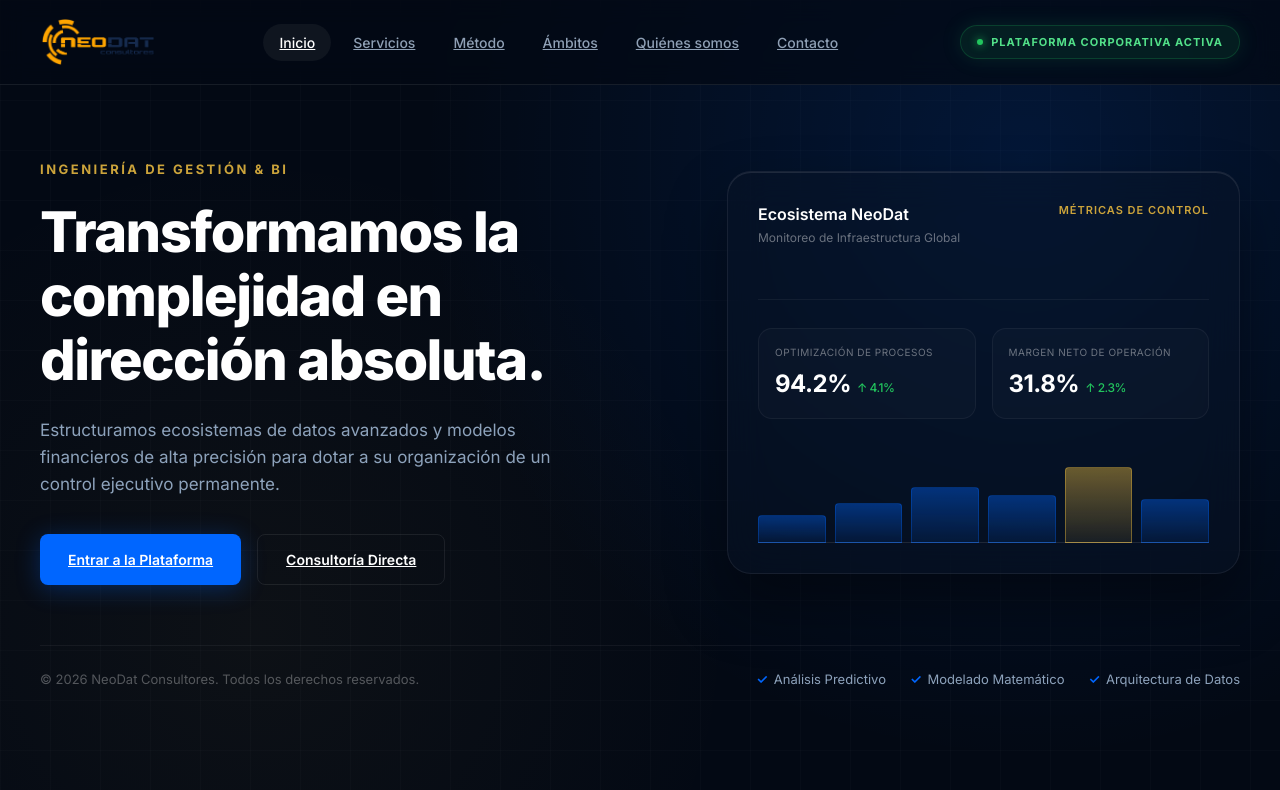
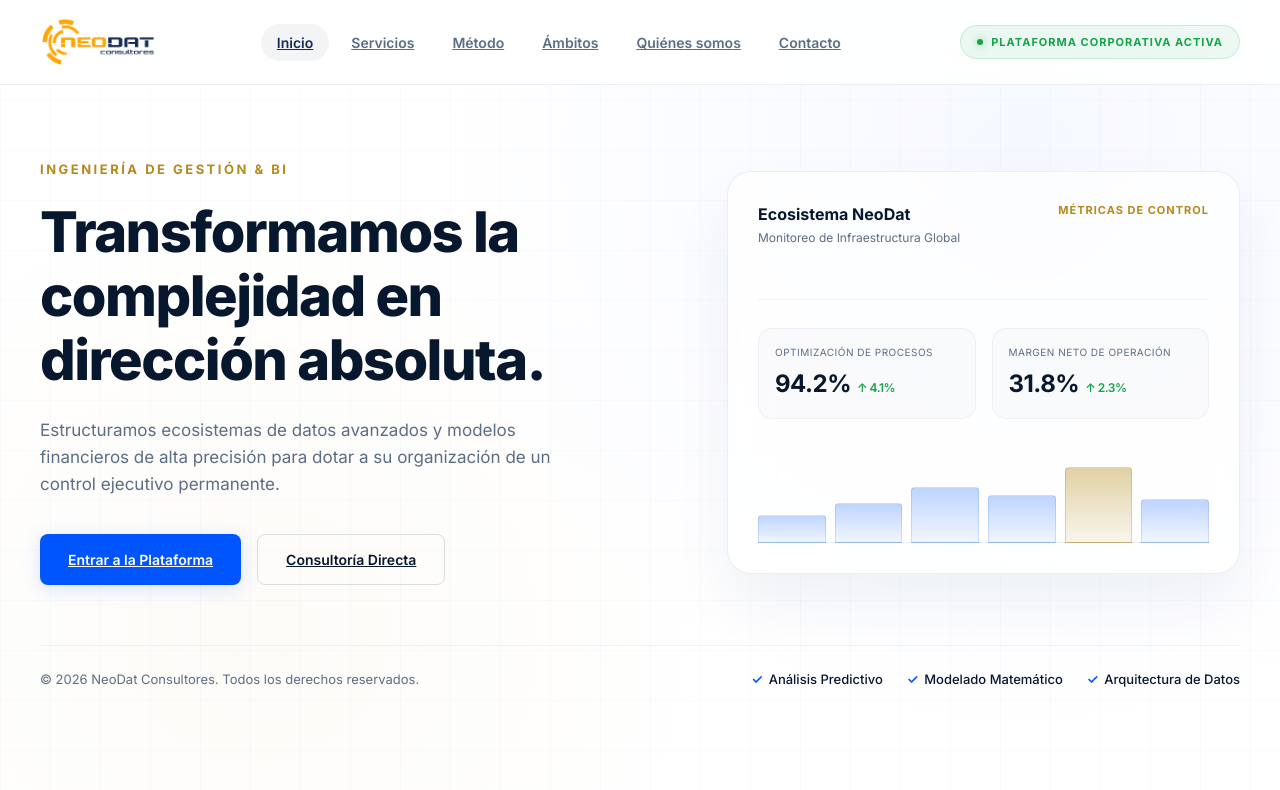
Before and after one commit to neodats/neodat, a plain HTML site: page index.html in a window 1280 px wide. Drawn offline with Linux system fonts and the light colour scheme.

Commit message:
Update index.html

```diff
--- a/index.html
+++ b/index.html
@@ -11,15 +11,17 @@
       <link href="https://fonts.googleapis.com/css2?family=Inter:wght@300;400;500;600;700;800;900&display=swap" rel="stylesheet" />
       <style>
          :root {
-            --bg-oscuro: #030914;
-            --bg-card: rgba(255, 255, 255, 0.03);
-            --border-glass: rgba(255, 255, 255, 0.08);
-            --azul-neon: #0066ff;
-            --azul-glow: rgba(0, 102, 255, 0.3);
-            --naranja-gold: #cca43b;
-            --verde-activo: #22c55e;
-            --blanco: #ffffff;
-            --texto-mutado: #8fa0b5;
+            --bg-claro: #ffffff;
+            --bg-gris-suave: #f8fbff;
+            --bg-card: rgba(22, 43, 78, 0.03);
+            --border-glass: rgba(22, 43, 78, 0.08);
+            --azul-corporativo: #162b4e;
+            --azul-neon: #0055ff;
+            --azul-glow: rgba(0, 85, 255, 0.15);
+            --naranja-gold: #b5891b;
+            --verde-activo: #16a34a;
+            --texto-principal: #07172d;
+            --texto-mutado: #5c6e84;
          }
 
          * {
@@ -34,23 +36,23 @@
 
          body {
             font-family: "Inter", Arial, sans-serif;
-            background-color: var(--bg-oscuro);
-            color: var(--blanco);
+            background-color: var(--bg-claro);
+            color: var(--texto-principal);
             line-height: 1.5;
             overflow-x: hidden;
             position: relative;
          }
 
-         /* Fondo tecnológico abstracto con CSS */
+         /* Fondo tecnológico abstracto en versión clara */
          body::before {
             content: "";
             position: absolute;
             inset: 0;
             background-image:
-               radial-gradient(circle at 80% 20%, rgba(0, 102, 255, 0.15) 0%, transparent 50%),
-               radial-gradient(circle at 20% 80%, rgba(204, 164, 59, 0.05) 0%, transparent 40%),
-               linear-gradient(rgba(255, 255, 255, 0.015) 1px, transparent 1px),
-               linear-gradient(90deg, rgba(255, 255, 255, 0.015) 1px, transparent 1px);
+               radial-gradient(circle at 80% 20%, rgba(0, 85, 255, 0.04) 0%, transparent 50%),
+               radial-gradient(circle at 20% 80%, rgba(181, 137, 27, 0.03) 0%, transparent 40%),
+               linear-gradient(rgba(22, 43, 78, 0.02) 1px, transparent 1px),
+               linear-gradient(90deg, rgba(22, 43, 78, 0.02) 1px, transparent 1px);
             background-size: 100% 100%, 100% 100%, 50px 50px, 50px 50px;
             pointer-events: none;
             z-index: -1;
@@ -68,8 +70,9 @@
             left: 0;
             z-index: 100;
             width: 100%;
-            background: rgba(3, 9, 20, 0.7);
-            backdrop-filter: blur(12px);
+            background: rgba(255, 255, 255, 0.85);
+            backdrop-filter: blur(14px);
+            -webkit-backdrop-filter: blur(14px);
             border-bottom: 1px solid var(--border-glass);
          }
 
@@ -103,14 +106,14 @@
             padding: 8px 16px;
             border-radius: 999px;
             font-size: 14px;
-            font-weight: 500;
+            font-weight: 600;
             color: var(--texto-mutado);
             transition: 0.3s ease;
          }
 
          nav a:hover, nav .activo-link {
-            color: var(--blanco);
-            background: rgba(255, 255, 255, 0.05);
+            color: var(--azul-corporativo);
+            background: rgba(22, 43, 78, 0.05);
          }
 
          /* Badge de Estado Activo */
@@ -119,15 +122,14 @@
             align-items: center;
             gap: 8px;
             padding: 8px 16px;
-            background: rgba(34, 197, 94, 0.1);
-            border: 1px solid rgba(34, 197, 94, 0.2);
+            background: rgba(22, 163, 74, 0.08);
+            border: 1px solid rgba(22, 163, 74, 0.16);
             border-radius: 999px;
-            color: #52e089;
+            color: var(--verde-activo);
             font-size: 11px;
             font-weight: 700;
             letter-spacing: 1px;
             text-transform: uppercase;
-            box-shadow: 0 0 20px rgba(34, 197, 94, 0.15);
          }
 
          .status-dot {
@@ -135,7 +137,7 @@
             height: 6px;
             background-color: var(--verde-activo);
             border-radius: 50%;
-            box-shadow: 0 0 8px var(--verde-activo);
+            box-shadow: 0 0 8px rgba(22, 163, 74, 0.6);
          }
 
          .menu-toggle {
@@ -145,7 +147,7 @@
             border: 1px solid var(--border-glass);
             border-radius: 8px;
             background: transparent;
-            color: var(--blanco);
+            color: var(--texto-principal);
             font-size: 20px;
             cursor: pointer;
          }
@@ -181,13 +183,12 @@
             line-height: 1.15;
             letter-spacing: -1.5px;
             margin-bottom: 24px;
-            color: var(--blanco);
+            color: var(--texto-principal);
          }
 
          .hero p {
             font-size: 17px;
-            color: var(--texto-mutated);
-            color: #8da2bb;
+            color: var(--texto-mutado);
             max-width: 540px;
             margin-bottom: 36px;
             line-height: 1.6;
@@ -215,38 +216,38 @@
 
          .btn-primary {
             background: var(--azul-neon);
-            color: var(--blanco);
+            color: #ffffff;
             border: none;
-            box-shadow: 0 4px 24px var(--azul-glow);
+            box-shadow: 0 4px 20px var(--azul-glow);
          }
 
          .btn-primary:hover {
-            background: #1a75ff;
+            background: #0044cc;
             transform: translateY(-2px);
-            box-shadow: 0 6px 30px rgba(0, 102, 255, 0.5);
+            box-shadow: 0 6px 24px rgba(0, 85, 255, 0.3);
          }
 
          .btn-secondary {
             background: transparent;
-            color: var(--blanco);
-            border: 1px solid var(--border-glass);
+            color: var(--texto-principal);
+            border: 1px solid rgba(22, 43, 78, 0.15);
          }
 
          .btn-secondary:hover {
-            background: rgba(255, 255, 255, 0.04);
-            border-color: rgba(255, 255, 255, 0.2);
+            background: rgba(22, 43, 78, 0.03);
+            border-color: rgba(22, 43, 78, 0.3);
             transform: translateY(-2px);
          }
 
-         /* Contenedor BI con Glassmorphism (Efecto Cristal) */
+         /* Contenedor BI con Glassmorphism sobre fondo claro */
          .glass-panel {
-            background: rgba(10, 20, 38, 0.4);
+            background: rgba(255, 255, 255, 0.7);
             backdrop-filter: blur(20px);
             -webkit-backdrop-filter: blur(20px);
-            border: 1px solid rgba(255, 255, 255, 0.07);
+            border: 1px solid rgba(22, 43, 78, 0.08);
             border-radius: 24px;
             padding: 30px;
-            box-shadow: 0 30px 60px rgba(0, 0, 0, 0.4), inset 0 1px 0 rgba(255,255,255,0.1);
+            box-shadow: 0 30px 60px rgba(22, 43, 78, 0.06), inset 0 1px 0 rgba(255,255,255,0.8);
             position: relative;
          }
 
@@ -255,25 +256,25 @@
             justify-content: space-between;
             align-items: flex-start;
             margin-bottom: 28px;
-            border-bottom: 1px solid rgba(255, 255, 255, 0.05);
+            border-bottom: 1px solid rgba(22, 43, 78, 0.06);
             padding-bottom: 16px;
          }
 
          .panel-title h3 {
             font-size: 16px;
-            font-weight: 600;
-            color: var(--blanco);
+            font-weight: 700;
+            color: var(--texto-principal);
          }
 
          .panel-title p {
             font-size: 12px;
-            color: rgba(255, 255, 255, 0.4);
+            color: var(--texto-mutado);
             margin-top: 2px;
          }
 
          .panel-tag {
             font-size: 11px;
-            font-weight: 600;
+            font-weight: 700;
             color: var(--naranja-gold);
             text-transform: uppercase;
             letter-spacing: 1px;
@@ -288,8 +289,8 @@
          }
 
          .metric-card {
-            background: rgba(255, 255, 255, 0.02);
-            border: 1px solid rgba(255, 255, 255, 0.05);
+            background: rgba(22, 43, 78, 0.015);
+            border: 1px solid rgba(22, 43, 78, 0.05);
             border-radius: 14px;
             padding: 16px;
          }
@@ -299,13 +300,14 @@
             font-size: 10px;
             text-transform: uppercase;
             letter-spacing: 0.5px;
-            color: rgba(255, 255, 255, 0.4);
+            color: var(--texto-mutado);
             margin-bottom: 6px;
          }
 
          .metric-value {
             font-size: 24px;
             font-weight: 700;
+            color: var(--texto-principal);
             letter-spacing: -0.5px;
             display: flex;
             align-items: baseline;
@@ -315,10 +317,10 @@
          .trend-up {
             font-size: 12px;
             color: var(--verde-activo);
-            font-weight: 500;
+            font-weight: 600;
          }
 
-         /* Gráfico de barras simulado en CSS como la imagen */
+         /* Gráfico de barras ajustado a luz */
          .chart-container {
             margin-top: 10px;
          }
@@ -339,27 +341,26 @@
             bottom: 0;
             width: 100%;
             height: 1px;
-            background: rgba(255, 255, 255, 0.1);
+            background: rgba(22, 43, 78, 0.08);
          }
 
          .bar {
             width: 15%;
-            background: linear-gradient(180deg, rgba(0, 102, 255, 0.4) 0%, rgba(0, 102, 255, 0.1) 100%);
-            border: 1px solid rgba(0, 102, 255, 0.3);
+            background: linear-gradient(180deg, rgba(0, 85, 255, 0.25) 0%, rgba(0, 85, 255, 0.05) 100%);
+            border: 1px solid rgba(0, 85, 255, 0.15);
             border-radius: 4px 4px 0 0;
-            transition: all 0.3s ease;
          }
 
          .bar.highlight {
-            background: linear-gradient(180deg, rgba(204, 164, 59, 0.5) 0%, rgba(204, 164, 59, 0.1) 100%);
-            border: 1px solid rgba(204, 164, 59, 0.5);
+            background: linear-gradient(180deg, rgba(181, 137, 27, 0.4) 0%, rgba(181, 137, 27, 0.08) 100%);
+            border: 1px solid rgba(181, 137, 27, 0.3);
          }
 
-         /* Footer inferior minimalista con tags */
+         /* Footer inferior */
          .hero-footer {
             margin-top: 60px;
             padding-top: 24px;
-            border-top: 1px solid rgba(255, 255, 255, 0.05);
+            border-top: 1px solid rgba(22, 43, 78, 0.06);
             display: flex;
             justify-content: space-between;
             align-items: center;
@@ -369,7 +370,7 @@
 
          .copyright {
             font-size: 13px;
-            color: rgba(255, 255, 255, 0.3);
+            color: var(--texto-mutado);
          }
 
          .tech-tags {
@@ -380,7 +381,8 @@
 
          .tag-item {
             font-size: 13px;
-            color: #8da2bb;
+            color: var(--texto-principal);
+            font-weight: 500;
             display: flex;
             align-items: center;
             gap: 6px;
@@ -403,7 +405,7 @@
                left: 0;
                width: 100%;
                display: none;
-               background: #060e1c;
+               background: #ffffff;
                border-bottom: 1px solid var(--border-glass);
                padding: 20px 0;
             }
@@ -523,7 +525,6 @@
       </main>
 
       <script>
-         // Script para el menú móvil desplegable
          const menuToggle = document.querySelector(".menu-toggle");
          const menu = document.querySelector(".menu");
 
```
